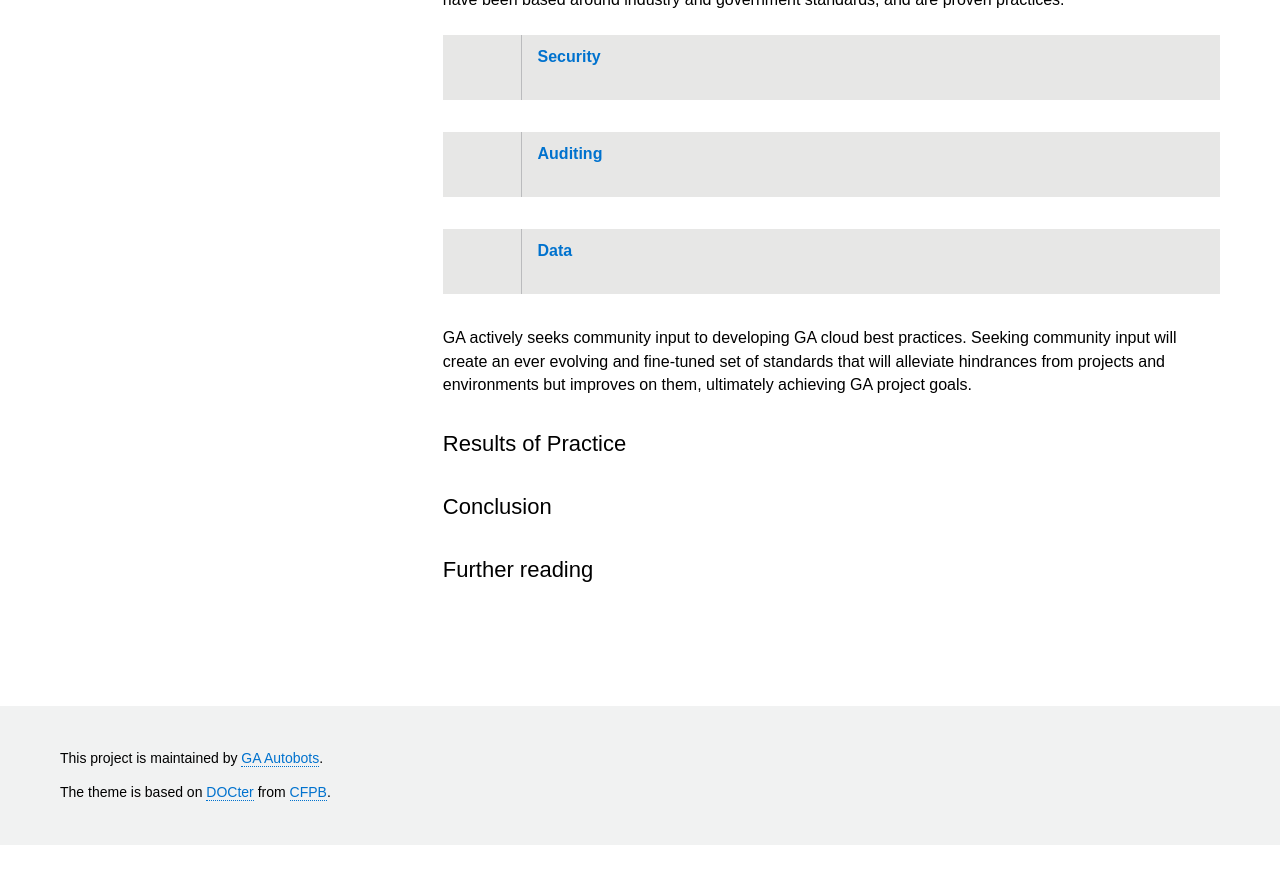
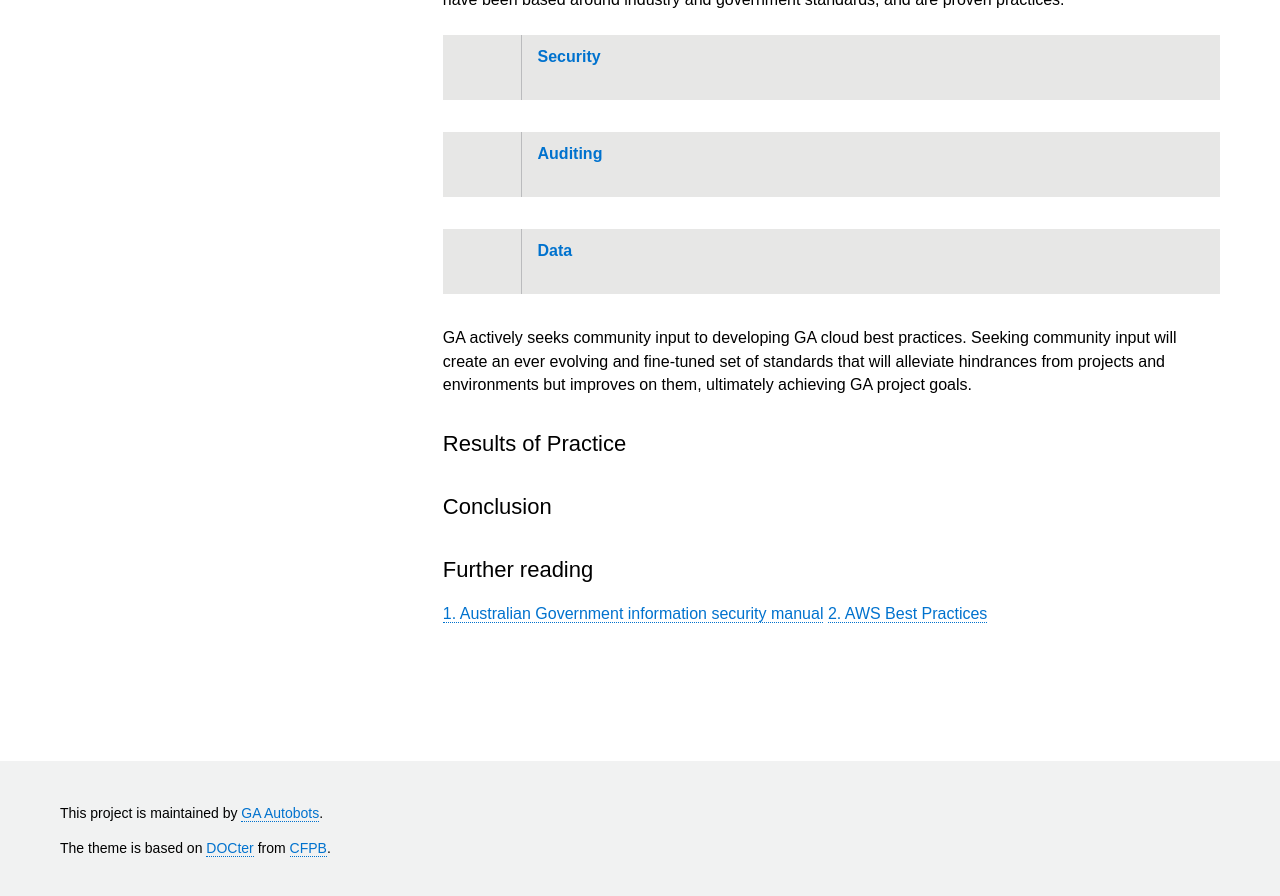
Before and after one commit to GeoscienceAustralia/cloud, a Jekyll site: the page built from docs/_pages/best_practices_index.md, in a window 1280 px wide and 900 px high, scrolled down 1979 px. Shown: the top 896 px of the window. Built offline with Jekyll 4.4.1, drawn with Linux system fonts in a browser that asks for light colours; before the commit the page ends 2824 px from its top, so only the background shows below that.

Commit message:
Update best_practices_index.md

```diff
--- a/docs/_pages/best_practices_index.md
+++ b/docs/_pages/best_practices_index.md
@@ -109,5 +109,5 @@ GA actively seeks community input to developing GA cloud best practices. Seeking
 
 <h2>Further reading</h2>
 
-[1]: [Australian Government information security manual](http://www.asd.gov.au/publications/Information_Security_Manual_2016_Controls.pdf)
-[2]: [AWS Best Practices](https://d0.awsstatic.com/whitepapers/Security/AWS_Security_Best_Practices.pdf)
+[1. Australian Government information security manual](http://www.asd.gov.au/publications/Information_Security_Manual_2016_Controls.pdf)
+[2. AWS Best Practices](https://d0.awsstatic.com/whitepapers/Security/AWS_Security_Best_Practices.pdf)
```
